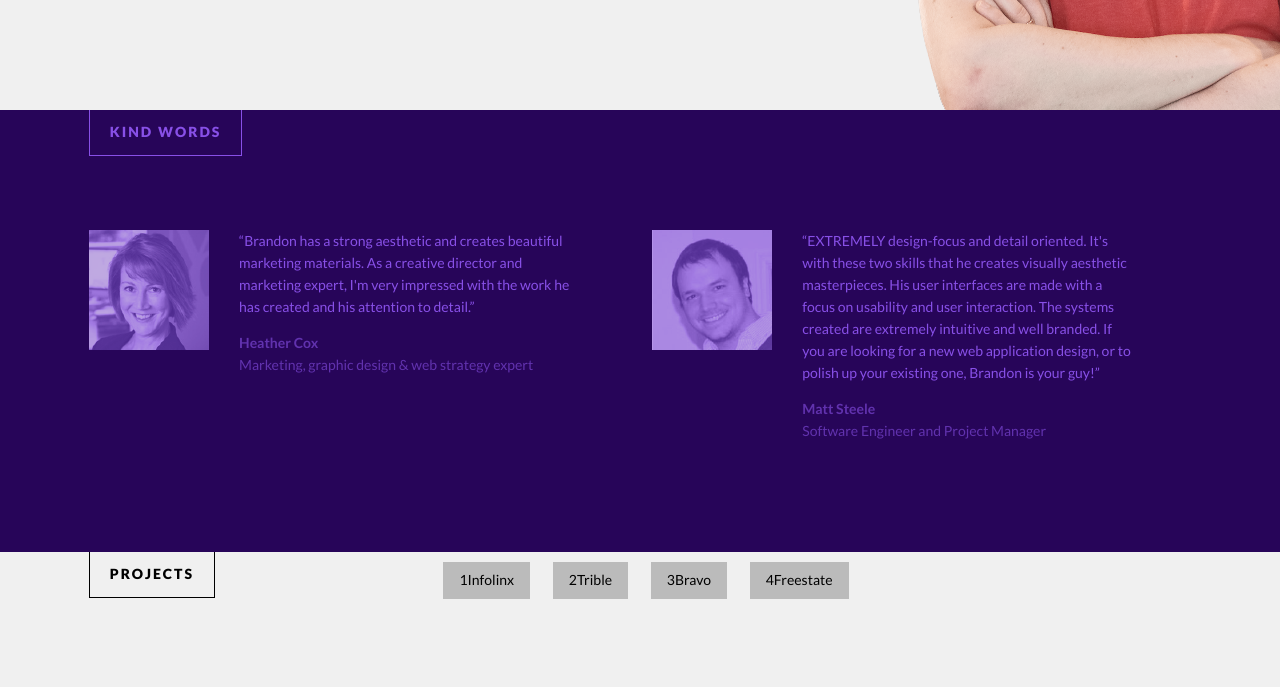
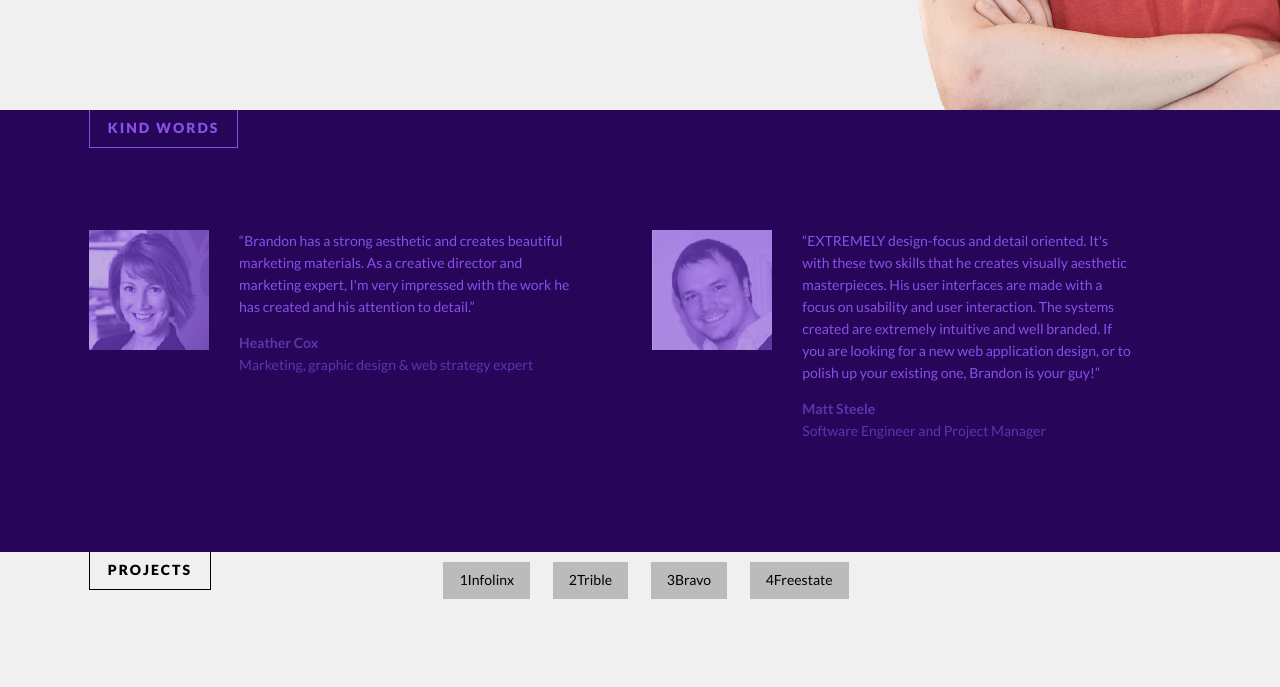
Before and after one commit to bzle/brandonz-me, a Jekyll site: the page built from index.html, in a window 1280 px wide. Shown: the part 539-1226 px from the top of the page. Built offline with Jekyll 4.4.1, drawn with Linux system fonts in a browser that asks for light colours; nearby versions of some CDN libraries.

Commit message:
Updated '/css/style.scss' via CloudCannon

```diff
--- a/css/style.scss
+++ b/css/style.scss
@@ -798,7 +798,7 @@ h2, h4 {
     border: 1px solid;
     border-top: 0 solid transparent;
     margin: 0;
-    padding: 14px 20px;
+    padding: 10px 18px;
     position: absolute;
     top: 0;
 }
```
